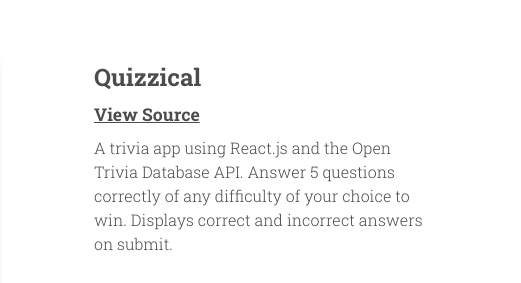
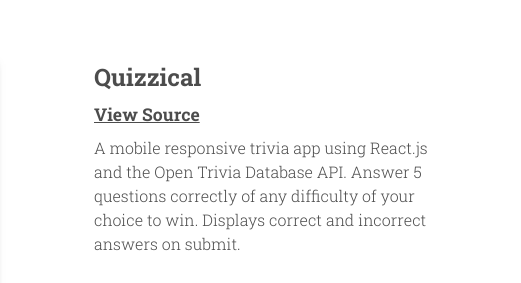
Before and after one commit to rylee816/portfolio_website, a website built with Parcel: page index.html in a window 1280 px wide. Shown: the part 2980-3263 px from the top of the page, 651-1172 px from the left. Built offline with nearby package versions, Linux system fonts and the light colour scheme.

Commit message:
correct description for Quizzical App

```diff
--- a/index.html
+++ b/index.html
@@ -202,7 +202,7 @@
             <h2 class="project-text-header">Quizzical</h2>
             <a class="source" href="https://github.com/rylee816/react_trivia" target="_blank">View Source</a>
             <p>
-              A trivia app using React.js and the Open Trivia Database API. Answer 5 questions correctly of any difficulty of your choice to win. Displays correct and incorrect answers on submit.
+              A mobile responsive trivia app using React.js and the Open Trivia Database API. Answer 5 questions correctly of any difficulty of your choice to win. Displays correct and incorrect answers on submit.
             </p>
             <div class="technologies">
               <h4 class="html">HTML</h4>
```
